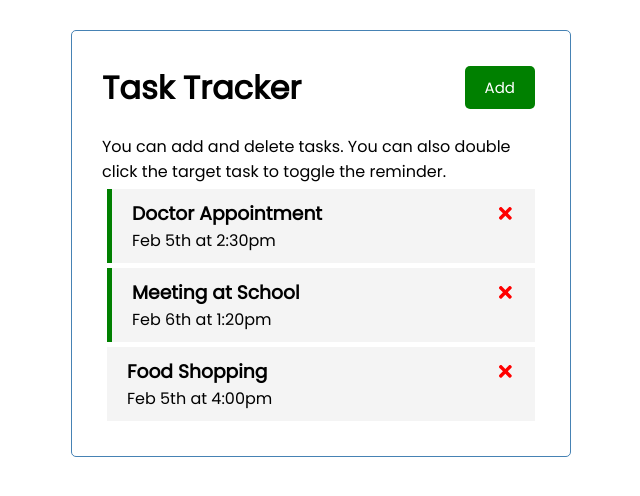
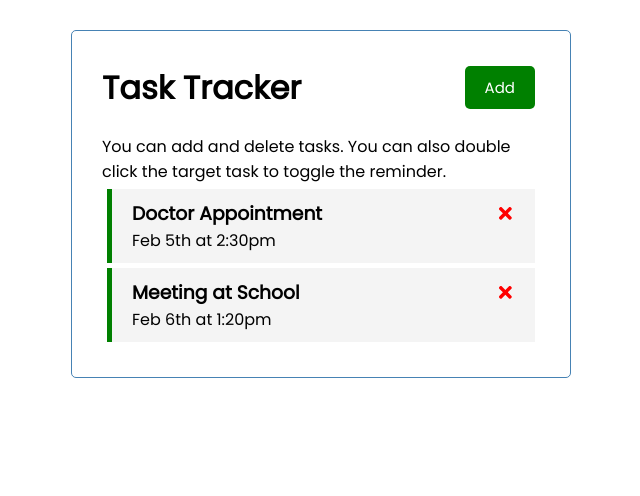
Before and after one commit to lewisyl/react-task-tracker, a React (Create React App) app: page / in a window 1280 px wide. Shown: the top 496 px of the page, without its empty margins (319-959 px from the left). Built offline with nearby package versions, Linux system fonts and the light colour scheme; data requests are answered from the project's data file.

Commit message:
enhanced delete feature that is now able to delete from server

```diff
--- a/db.json
+++ b/db.json
@@ -11,12 +11,6 @@
       "text": "Meeting at School",
       "day": "Feb 6th at 1:20pm",
       "reminder": true
-		},
-		{
-			"id": 3,
-			"text": "Food Shopping",
-			"day": "Feb 5th at 4:00pm",
-			"reminder": false
     }
   ]
 }
--- a/src/App.js
+++ b/src/App.js
@@ -33,7 +33,11 @@ function App() {
 	};
 
 	// Delete Task
-	const deleteTask = (id) => {
+	const deleteTask = async (id) => {
+		await fetch(`http://localhost:5008/tasks/${id}`, {
+			method: "DELETE",
+		});
+
 		setTasks(tasks.filter((task) => task.id !== id));
 	};
 
```
Lines whose indentation alone changed are shown as unchanged.
